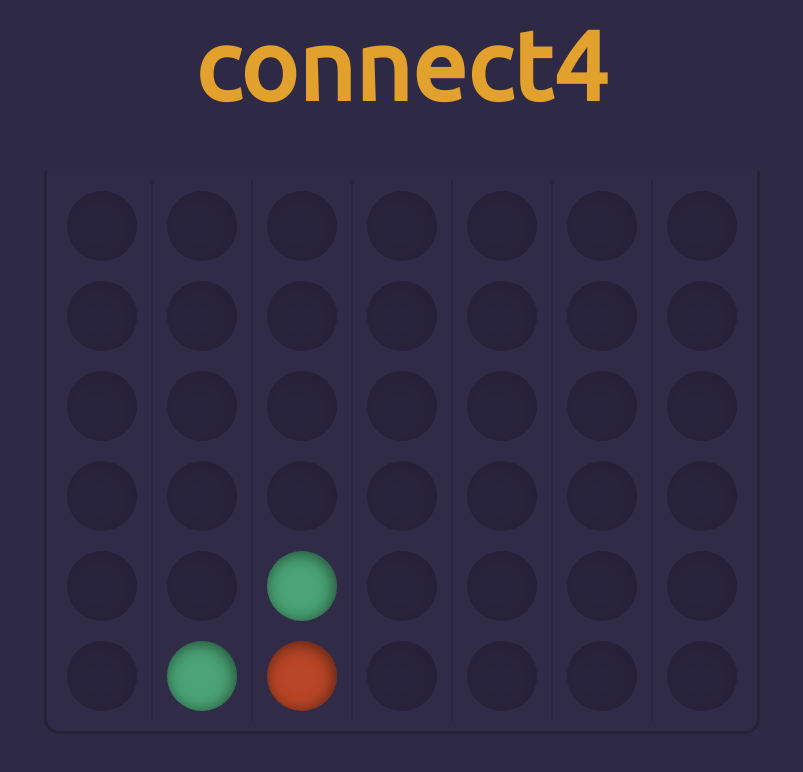
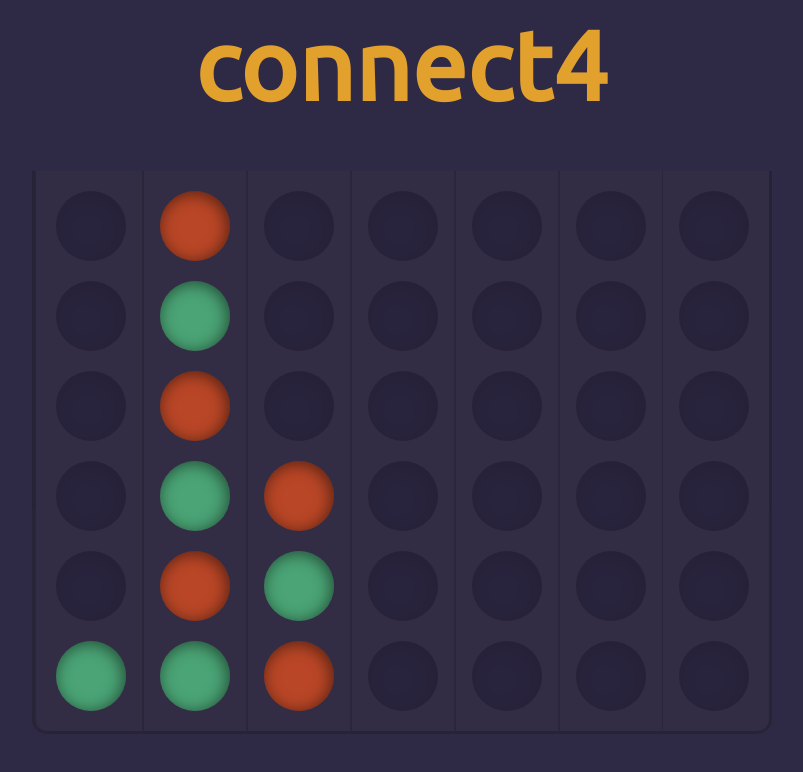
Before and after one commit to Thilerion/connect4, a Vue app: page / in a window 1280 px wide. Shown: the top 772 px of the page, without its empty margins (238-1041 px from the left). Built offline with nearby package versions, Linux system fonts and the light colour scheme.

Commit message:
Column hover and click stylign

```diff
--- a/src/App.vue
+++ b/src/App.vue
@@ -31,7 +31,7 @@ html {
 	--color-p1: #4AA475;
 	--color-p2: #B94626;
 	--color-primary: #E2A02C;
-	--color-secondary: #E5D28F;
+	--color-secondary: 229, 210, 143;
 	font-size: 62.5%;
 }
 
--- a/src/components/Board.vue
+++ b/src/components/Board.vue
@@ -1,6 +1,6 @@
 <template>
 	<div class="board">
-		<div v-for="(col, x) in board" :key="x" class="col">
+		<div v-for="(col, x) in board" :key="x" class="col" :class="{full: fullCols[x]}">
 			<div v-for="(cell, y) in col" :key="y" class="cell" :class="{'player-one': cell === P1, 'player-two': cell === P2, 'empty': cell === noPiece}">
 
 			</div>
@@ -10,7 +10,7 @@
 
 <script>
 import {Game as Connect4Game, PLAYER_ONE, PLAYER_TWO, NO_PIECE} from '../lib/Connect4.js';
-const Game = new Connect4Game().doMove(1).doMove(2).doMove(2);
+const Game = new Connect4Game().doMove(1).doMove(2).doMove(2).doMove(1).doMove(1).doMove(1).doMove(1).doMove(2).doMove(0).doMove(1);
 
 export default {
 	data() {
@@ -18,7 +18,15 @@ export default {
 			board: Game.grid,
 			P1: PLAYER_ONE,
 			P2: PLAYER_TWO,
-			noPiece: NO_PIECE
+			noPiece: NO_PIECE,
+
+			rows: Game.rows,
+			cols: Game.cols
+		}
+	},
+	computed: {
+		fullCols() {
+			return Game.nextPieceAtHeight.map(height => height >= this.rows);
 		}
 	}
 }
@@ -29,30 +37,50 @@ export default {
 	display: inline-flex;
 	justify-content: center;
 	margin-top: 5rem;
+	border-bottom-right-radius: 15px;
 	border-bottom-left-radius: 15px;
-	border-bottom-right-radius: 15px;
 	border-color: rgba(0, 0, 0, 0.2);
 	border-style: solid;
 	border-width: 0 3px 3px 3px;
-	padding: 1rem;
-	background: rgba(255, 255, 255, 0.01);
+	background: rgba(var(--color-secondary), 0.025);
 }
 
 .col {
-	padding-right: 4px;
-	padding-left: 4px;
-	border-right: 2px solid rgba(0, 0, 0, 0.15);
+	padding-right: 6px;
+	padding-left: 6px;
+	border-right: 1px solid rgba(0, 0, 0, 0.15);
+	border-left: 1px solid rgba(0, 0, 0, 0.15);
 	display: flex;
 	flex-direction: column-reverse;
+	padding-top: 1rem;
+	padding-bottom: 1rem;
+	transition: background .4s ease-out;
+	cursor: pointer;
+}
+
+.col:hover {
+	background: rgba(255, 255, 255, 0.1);
+	transition: background .1s ease;
+}
+
+.col.full {
+	cursor: default;
+}
+
+.col.full:hover {
+	background: rgba(255, 255, 255, 0.02);
 }
 
 .col:last-of-type {
-	padding-right: 0;
+	padding-right: 1rem;
 	border: none;
+	border-bottom-right-radius: 15px;
 }
 
 .col:first-of-type {
 	padding-left: 0;
+	border-bottom-left-radius: 15px;
+	padding-left: 1rem;
 }
 
 .cell {
```
